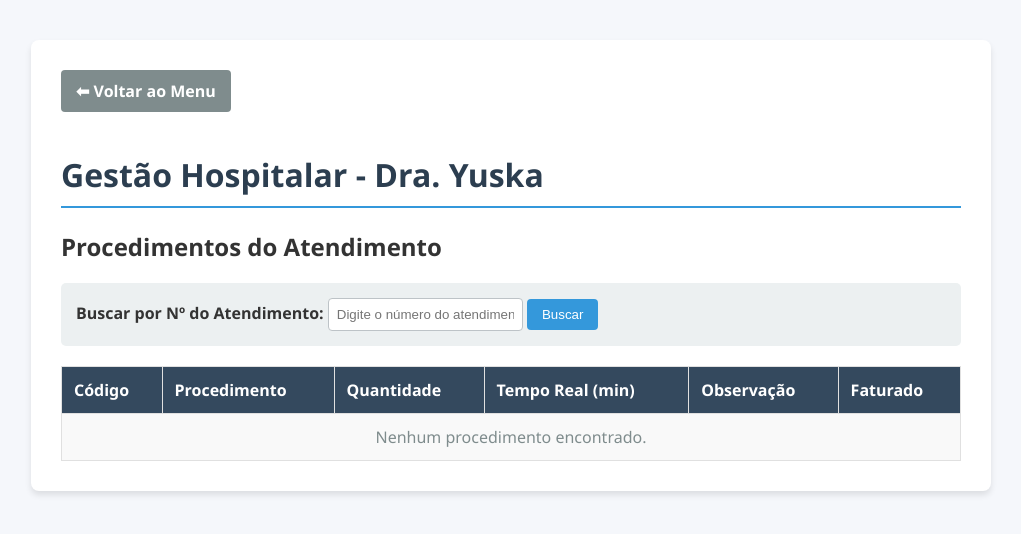
After one commit to euvictoroliveira/Projeto-banco-de-dados-Parte-I, a Flask app: page /listar_procedimentos in a window 1280 px wide. The commit adds this page. Shown: the top 534 px of the page, without its empty margins (129-1150 px from the left). Run offline with Flask 3, Linux system fonts and the light colour scheme.

Commit message:
[etapa 1] Listar procedimentos de um atendimento

```diff
--- a/app.py
+++ b/app.py
@@ -3,7 +3,7 @@
 #
 
 from flask import Flask, render_template
-from routes.atendimento import listar_atendimentos_bp, novo_atendimento_bp
+from routes.atendimento import listar_atendimentos_bp, novo_atendimento_bp, listar_procedimentos_bp
 
 from routes.estatisticas import estatisticas_bp
 
@@ -16,6 +16,7 @@ app = Flask(__name__)
 #
 app.register_blueprint(listar_atendimentos_bp)
 app.register_blueprint(novo_atendimento_bp)
+app.register_blueprint(listar_procedimentos_bp)
 app.register_blueprint(atualizar_paciente_bp)
 
 app.register_blueprint(estatisticas_bp)
--- a/routes/atendimento.py
+++ b/routes/atendimento.py
@@ -9,6 +9,7 @@ import time
 
 listar_atendimentos_bp = Blueprint("listar_atendimentos", __name__)
 novo_atendimento_bp = Blueprint("novo_atendimento", __name__)
+listar_procedimentos_bp = Blueprint("listar_procedimentos", __name__)
 
 
 #
@@ -136,3 +137,55 @@ def novo_atendimento():
             mensagem_erro = "Preencha todos os campos."
 
         return render_template("novo_atendimento.html", feedback=mensagem_erro)
+
+
+#
+# Método para listar todos os procedimentos realizados em um atendimento
+#
+@listar_procedimentos_bp.route('/listar_procedimentos', methods=['GET'])
+def listar_procedimentos():
+
+    if request.method == 'GET':
+
+        # Variáveis
+        procedimentos = []
+        mensagem_erro = None
+
+        # Recebe o atributo id_atendimento enviado pela requisição
+        id_atendimento = request.args.get('id_atendimento')
+
+        # Verifica se o atributo existe
+        if not id_atendimento:
+            return render_template("listar_procedimentos.html")
+
+        # Realiza a validação do id (deve ser um número inteiro)
+        if not id_atendimento.isdigit():
+            mensagem_erro = "Erro: Nº de atendimento inválido"
+            return render_template("listar_procedimentos.html", feedback=mensagem_erro)
+
+        cursor = database.conexao.cursor()
+
+        # Confirma se o atendimento existe antes de consultar os procedimentos
+        cursor.execute("SELECT id_atendimento FROM ATENDIMENTO WHERE id_atendimento = %s", (id_atendimento,))
+        resultado_atendimento = cursor.fetchone()
+
+        if not resultado_atendimento:
+            mensagem_erro = "Erro: Atendimento não encontrado."
+            cursor.close()
+            return render_template("listar_procedimentos.html", feedback=mensagem_erro)
+
+        consulta = """
+            select p.codigo, p.nome, pr.quantidade, pr.tempo_real_minutos, pr.observacao, pr.is_faturado
+            from procedimento_realizado pr
+            inner join procedimento p on p.id_procedimento = pr.id_procedimento
+            where pr.id_atendimento = %s
+            and pr.is_removido = FALSE
+            order by p.nome
+        """
+
+        cursor.execute(consulta, (id_atendimento,))
+        procedimentos = cursor.fetchall()
+
+        cursor.close()
+
+        return render_template("listar_procedimentos.html", lista_procedimentos=procedimentos, feedback=mensagem_erro)
--- a/templates/index.html
+++ b/templates/index.html
@@ -89,7 +89,7 @@
             Listar Atendimentos
         </a>
 
-        <a href="/" class="card-botao">
+        <a href="/listar_procedimentos" class="card-botao">
             <span class="icone">💉</span>
             Listar procedimentos
         </a>
--- /dev/null
+++ b/templates/listar_procedimentos.html
@@ -0,0 +1,136 @@
+<!DOCTYPE html>
+<html lang="pt-BR">
+<head>
+    <meta charset="UTF-8">
+    <meta name="viewport" content="width=device-width, initial-scale=1.0">
+    <title>Hospital Dra. Yuska - procedimentos</title>
+    <style>
+        body { font-family: 'Segoe UI', Arial, sans-serif;
+         margin: 40px;
+         background-color: #f5f7fb;
+         color: #333;
+        }
+        .container { max-width: 900px;
+            margin: 0 auto;
+            background: white;
+            padding: 30px;
+            border-radius: 8px;
+            box-shadow: 0 4px 6px rgba(0,0,0,0.1);
+        }
+        h1 {color: #2c3e50;
+            border-bottom: 2px solid#3498db;
+            padding-bottom: 10px;
+        }
+        table {border-collapse: collapse;
+            width: 100%;
+            margin-top: 20px;
+            background: #fff;
+        }
+        th, td {border: 1px solid #e0e0e0;
+            padding: 12px;
+            text-align: left;
+        }
+        th {background-color: #34495e;
+            color: white;
+        }
+        tr:nth-child(even) {background-color: #f9f9f9;}
+        .btn-voltar {
+            display: inline-block;
+            margin-bottom: 20px;
+            padding: 10px 15px;
+            background-color: #7f8c8d;
+            color: white;
+            text-decoration: none;
+            border-radius: 4px;
+            font-weight: bold;
+        }
+        .btn-voltar:hover { background-color: #95a5a6;}
+        .alerta {
+            padding: 12px 15px;
+            border-radius: 5px;
+            margin-bottom: 20px;
+            font-weight: bold;
+        }
+        .alerta-erro {
+            background-color: #fdecea;
+            color: #c0392b;
+            border: 1px solid #f5c6cb;
+        }
+        .alerta-sucesso {
+            background-color: #eafaf1;
+            color: #27ae60;
+            border: 1px solid #c3e6cb;
+        }
+        .faturado-sim { color: #27ae60; font-weight: bold; }
+        .faturado-nao { color: #c0392b; font-weight: bold; }
+    </style>
+</head>
+<body>
+
+<div class="container">
+    <a href="/" class="btn-voltar">⬅ Voltar ao Menu</a>
+
+    <h1>Gestão Hospitalar - Dra. Yuska</h1>
+    <h2>Procedimentos do Atendimento</h2>
+
+    {% if feedback %}
+        {% if 'Erro' in feedback %}
+            <div class="alerta alerta-erro">
+                ⚠ {{ feedback }}
+            </div>
+        {% else %}
+            <div class="alerta alerta-sucesso">
+                ✔ {{ feedback }}
+            </div>
+        {% endif %}
+    {% endif %}
+
+    <div style="background: #ecf0f1; padding: 15px; border-radius: 5px; margin-bottom: 20px;">
+        <form action="/listar_procedimentos" method="GET">
+
+            <label for="id_atendimento" style="font-weight: bold;">Buscar por Nº do Atendimento:</label>
+
+            <input type="text" id="id_atendimento" name="id_atendimento" placeholder="Digite o número do atendimento"
+                   value="{{ request.args.get('id_atendimento', '') }}"
+                   style="padding: 8px; border: 1px solid #bdc3c7; border-radius: 4px;">
+
+            <button type="submit" style="padding: 8px 15px; background: #3498db; color: white; border: none; border-radius: 4px; cursor: pointer;">Buscar</button>
+
+        </form>
+    </div>
+
+    <table>
+        <tr>
+            <th>Código</th>
+            <th>Procedimento</th>
+            <th>Quantidade</th>
+            <th>Tempo Real (min)</th>
+            <th>Observação</th>
+            <th>Faturado</th>
+        </tr>
+
+        {% for procedimento in lista_procedimentos %}
+        <tr>
+            <td>{{ procedimento[0] }}</td>
+            <td>{{ procedimento[1] }}</td>
+            <td>{{ procedimento[2] }}</td>
+            <td>{{ procedimento[3] }}</td>
+            <td>{{ procedimento[4] }}</td>
+            <td>
+                {% if procedimento[5] %}
+                    <span class="faturado-sim">Sim</span>
+                {% else %}
+                    <span class="faturado-nao">Não</span>
+                {% endif %}
+            </td>
+        </tr>
+        {% else %}
+        <tr>
+            <td colspan="6" style="text-align: center; color: #7f8c8d;">Nenhum procedimento encontrado.</td>
+        </tr>
+        {% endfor %}
+    </table>
+</div>
+
+</body>
+</html>
```
